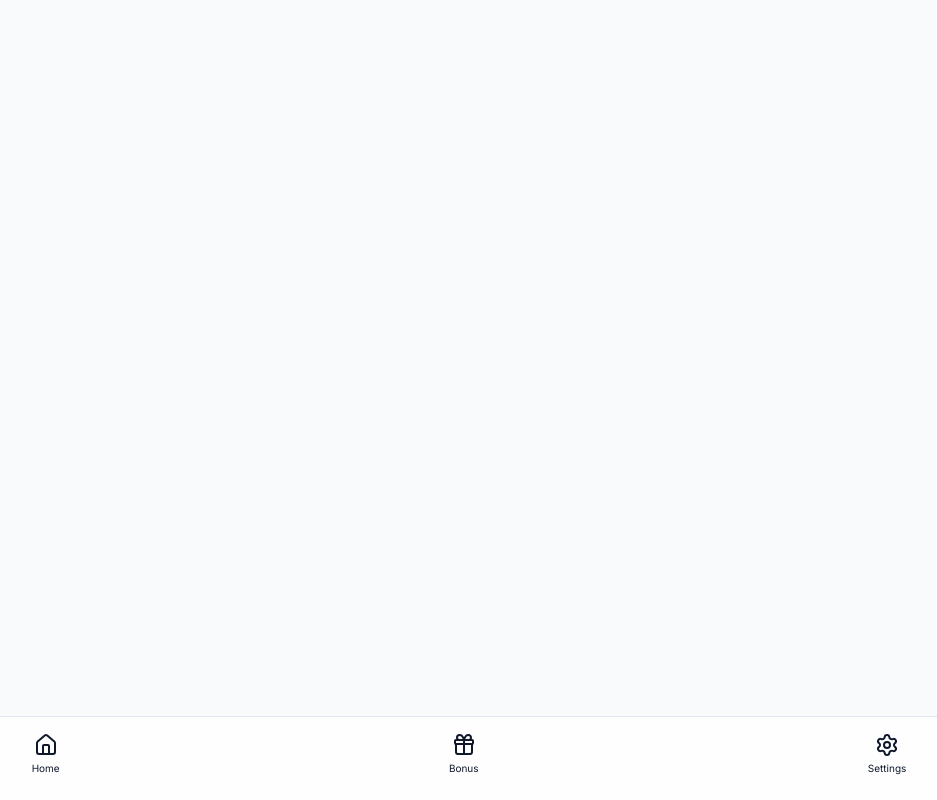
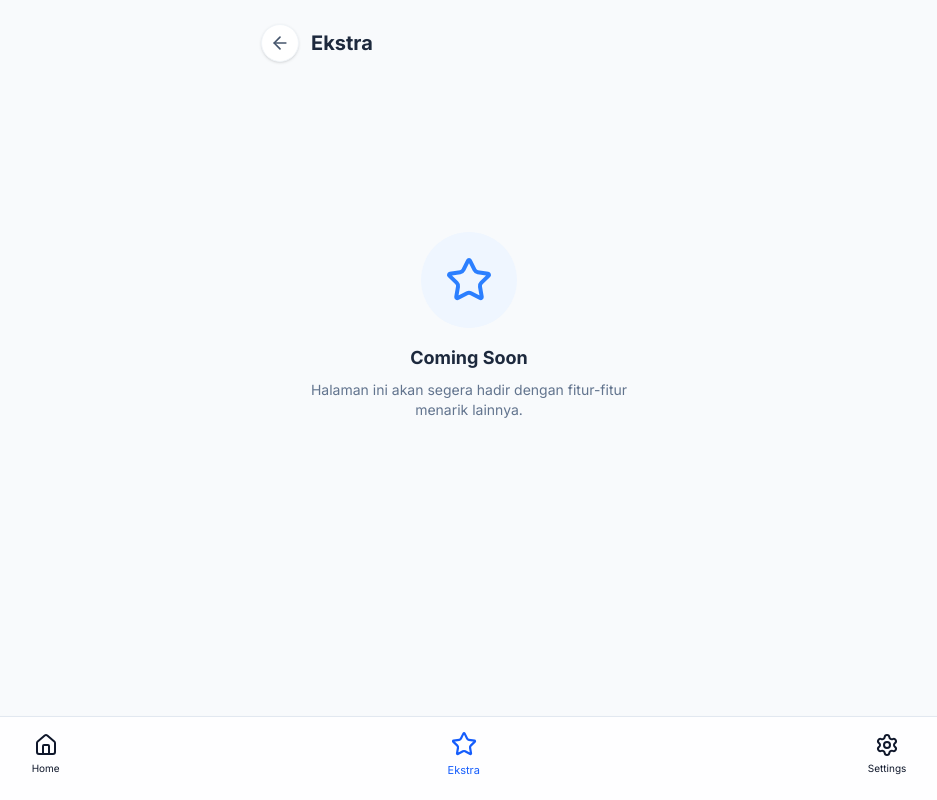
Before and after one commit to yoppiari/modalhp, a Vue app: page /apps/ekstra in a window 1280 px wide. Before the commit this address had no page. Shown: the whole page, without its empty margins (171-1108 px from the left). Built offline with nearby package versions, Linux system fonts and the light colour scheme; sample sign-in values are in the browser's storage.

Commit message:
Update project files

```diff
--- a/src/App.vue
+++ b/src/App.vue
@@ -12,9 +12,9 @@
         <component :is="HomeIcon" size="24" stroke-width="2" />
         <span class="text-[10px]">Home</span>
       </router-link>
-      <router-link to="/apps/bonus" class="flex flex-col items-center gap-1 p-2 rounded-xl transition-all duration-300" active-class="text-blue-600 scale-110">
-         <component :is="GiftIcon" size="24" stroke-width="2" />
-         <span class="text-[10px]">Bonus</span>
+      <router-link to="/apps/ekstra" class="flex flex-col items-center gap-1 p-2 rounded-xl transition-all duration-300" active-class="text-blue-600 scale-110">
+         <component :is="StarIcon" size="24" stroke-width="2" />
+         <span class="text-[10px]">Ekstra</span>
       </router-link>
       <router-link to="/apps/settings" class="flex flex-col items-center gap-1 p-2 rounded-xl transition-all duration-300" active-class="text-blue-600 scale-110">
         <component :is="SettingsIcon" size="24" stroke-width="2" />
@@ -38,7 +38,7 @@ import { useRoute } from 'vue-router';
 import {
   Home as HomeIcon,
   Settings as SettingsIcon,
-  Gift as GiftIcon,
+  Star as StarIcon,
   Download as DownloadIcon
 } from 'lucide-vue-next';
 
--- a/src/router/index.js
+++ b/src/router/index.js
@@ -25,7 +25,7 @@ const routes = [
 
     // Tools (Protected) - Prefixed with /apps
     { path: '/apps/settings', name: 'Settings', component: () => import('../views/Settings.vue'), meta: { requiresAuth: true } },
-    { path: '/apps/bonus', name: 'Bonus', component: () => import('../views/Bonus.vue'), meta: { requiresAuth: true } },
+    { path: '/apps/ekstra', name: 'Ekstra', component: () => import('../views/Ekstra.vue'), meta: { requiresAuth: true } },
 
     // Finance
     { path: '/apps/finance/invoice', name: 'InvoiceGenerator', component: loadTool('finance', 'InvoiceGenerator'), meta: { requiresAuth: true } },
--- a/src/views/Bonus.vue
+++ b/src/views/Ekstra.vue
@@ -4,12 +4,12 @@
       <button @click="$router.back()" class="bg-white p-2 rounded-full shadow-sm border border-slate-100">
         <component :is="ArrowLeftIcon" size="20" class="text-slate-600" />
       </button>
-      <h1 class="text-xl font-bold text-slate-800">Bonus</h1>
+      <h1 class="text-xl font-bold text-slate-800">Ekstra</h1>
     </div>
 
     <div class="flex flex-col items-center justify-center min-h-[60vh] text-center">
       <div class="bg-blue-50 p-6 rounded-full mb-4">
-        <component :is="GiftIcon" size="48" class="text-blue-500" />
+        <component :is="StarIcon" size="48" class="text-blue-500" />
       </div>
       <h2 class="text-lg font-bold text-slate-800 mb-2">Coming Soon</h2>
       <p class="text-slate-500 text-sm max-w-xs">
@@ -20,5 +20,5 @@
 </template>
 
 <script setup>
-import { ArrowLeft as ArrowLeftIcon, Gift as GiftIcon } from 'lucide-vue-next';
+import { ArrowLeft as ArrowLeftIcon, Star as StarIcon } from 'lucide-vue-next';
 </script>
--- a/src/views/finance/DailyReport.vue
+++ b/src/views/finance/DailyReport.vue
@@ -10,12 +10,21 @@
 
       <!-- Date Picker -->
       <div class="bg-white p-3 rounded-xl border border-slate-100 shadow-sm flex items-center justify-between">
-         <button @click="changeDate(-1)" class="w-8 h-8 flex items-center justify-center bg-slate-50 rounded-lg text-slate-600">‹</button>
-         <div class="text-center">
+         <button @click="changeDate(-1)" class="w-8 h-8 flex items-center justify-center bg-slate-50 rounded-lg text-slate-600 active:bg-slate-200">‹</button>
+         <div class="text-center relative">
             <div class="text-[10px] text-slate-400 font-bold uppercase tracking-wider">Tanggal Laporan</div>
-            <div class="font-bold text-slate-700">{{ formattedDate }}</div>
+            <div class="font-bold text-slate-700 flex items-center justify-center gap-1">
+               {{ formattedDate }}
+               <svg xmlns="http://www.w3.org/2000/svg" width="12" height="12" viewBox="0 0 24 24" fill="none" stroke="currentColor" stroke-width="2" stroke-linecap="round" stroke-linejoin="round" class="text-slate-400"><rect width="18" height="18" x="3" y="4" rx="2" ry="2"/><line x1="16" x2="16" y1="2" y2="6"/><line x1="8" x2="8" y1="2" y2="6"/><line x1="3" x2="21" y1="10" y2="10"/></svg>
+            </div>
+            <!-- Hidden Date Input Overlay -->
+            <input
+               type="date"
+               v-model="dateInputValue"
+               class="absolute inset-0 opacity-0 w-full h-full cursor-pointer"
+            />
          </div>
-         <button @click="changeDate(1)" class="w-8 h-8 flex items-center justify-center bg-slate-50 rounded-lg text-slate-600">›</button>
+         <button @click="changeDate(1)" class="w-8 h-8 flex items-center justify-center bg-slate-50 rounded-lg text-slate-600 active:bg-slate-200">›</button>
       </div>
 
       <!-- Summary Cards -->
@@ -113,6 +122,21 @@ const changeDate = (days) => {
    selectedDate.value = d;
 };
 
+const dateInputValue = computed({
+   get: () => {
+      const d = new Date(selectedDate.value);
+      const year = d.getFullYear();
+      const month = String(d.getMonth() + 1).padStart(2, '0');
+      const day = String(d.getDate()).padStart(2, '0');
+      return `${year}-${month}-${day}`;
+   },
+   set: (val) => {
+      if (val) {
+         selectedDate.value = new Date(val);
+      }
+   }
+});
+
 const formattedDate = computed(() => {
    return new Intl.DateTimeFormat('id-ID', { dateStyle: 'full' }).format(selectedDate.value);
 });
```
Also changed, not shown: 1 other file (tests, documents, lock files or other folders).
